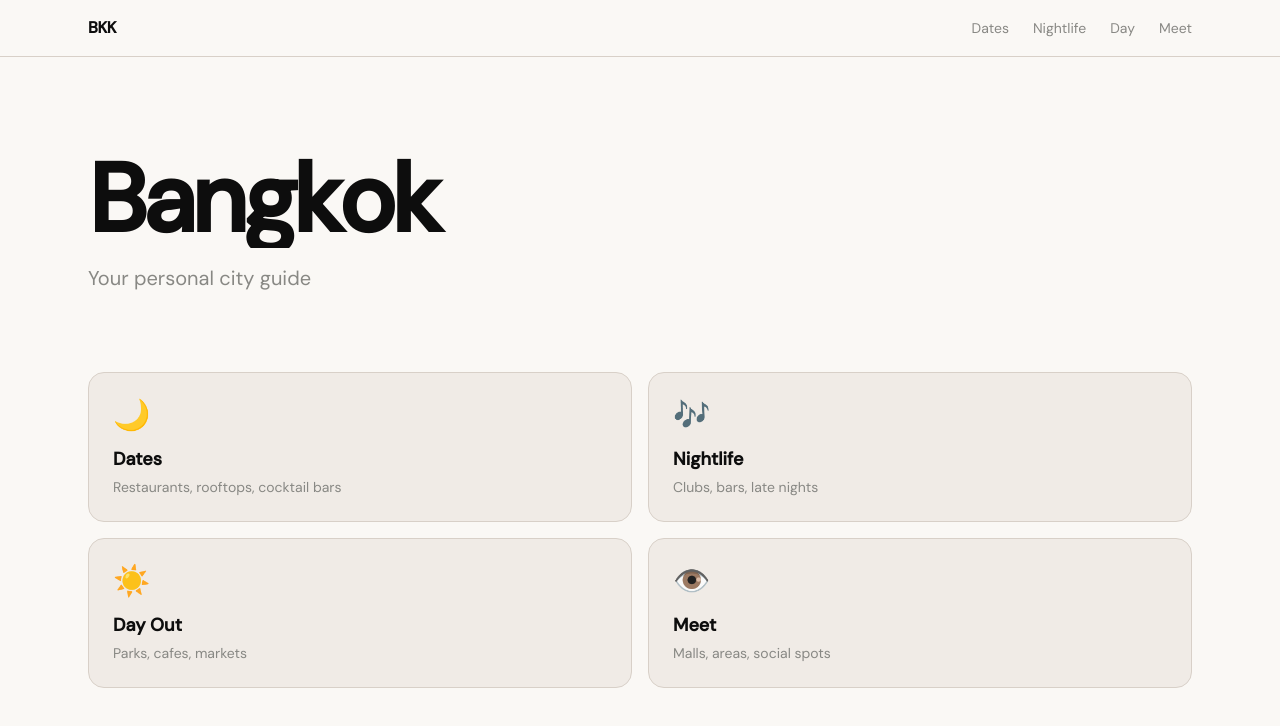
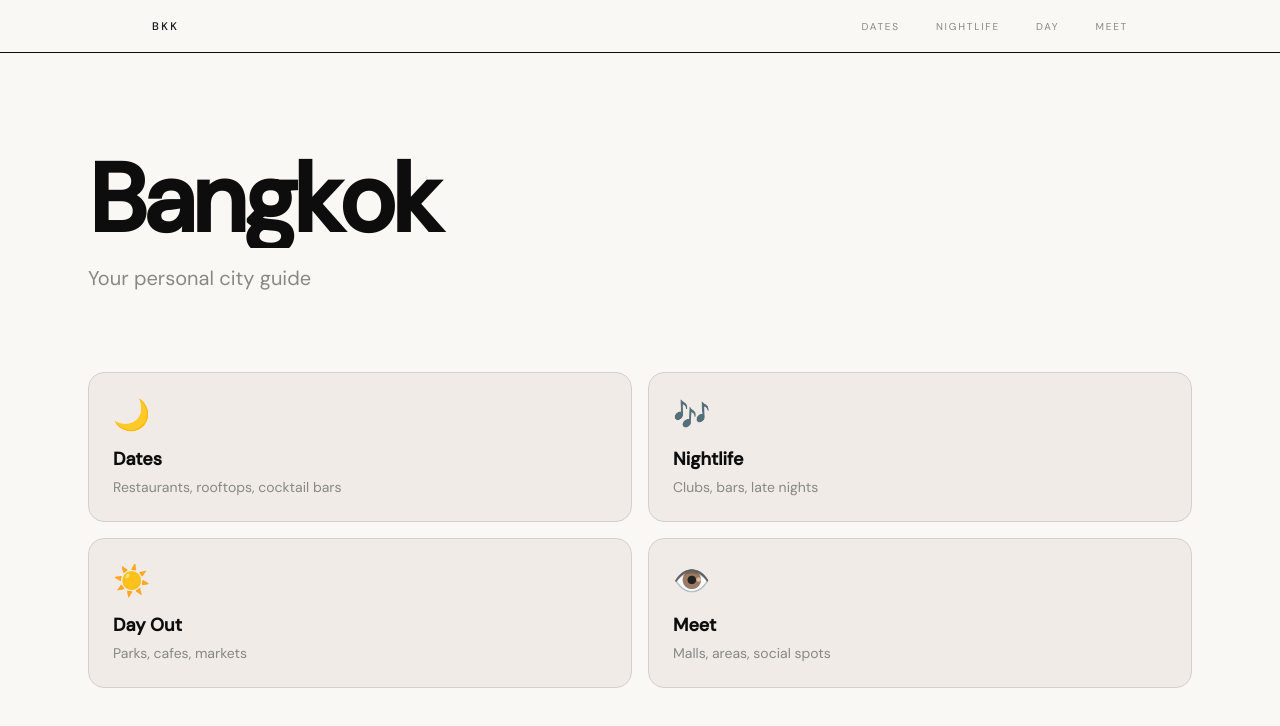
Before and after one commit to tomasvivaldi/bak-spots, a Next.js app: page / in a window 1280 px wide. Shown: the top 726 px of the page. Built offline with nearby package versions, Linux system fonts and the light colour scheme.

Commit message:
style: refine Nav — hairline border, small-caps, DM Sans

```diff
--- a/components/ui/Nav.tsx
+++ b/components/ui/Nav.tsx
@@ -9,17 +9,20 @@ const links = [
 
 export default function Nav() {
   return (
-    <nav className="fixed top-0 left-0 right-0 z-50 bg-background/80 backdrop-blur-sm border-b border-border">
-      <div className="max-w-6xl mx-auto px-6 h-14 flex items-center justify-between">
-        <Link href="/" className="text-foreground font-semibold tracking-tight">
+    <nav className="fixed top-0 left-0 right-0 z-50 bg-background border-b border-foreground">
+      <div className="max-w-5xl mx-auto px-6 h-[52px] flex items-center justify-between">
+        <Link
+          href="/"
+          className="text-[11px] tracking-[0.22em] uppercase font-medium font-sans text-foreground"
+        >
           BKK
         </Link>
-        <div className="flex items-center gap-6">
+        <div className="flex items-center gap-9">
           {links.map(({ href, label }) => (
             <Link
               key={href}
               href={href}
-              className="text-sm text-muted hover:text-foreground transition-colors"
+              className="text-[10px] tracking-[0.18em] uppercase font-sans text-muted hover:text-foreground transition-colors"
             >
               {label}
             </Link>
```
